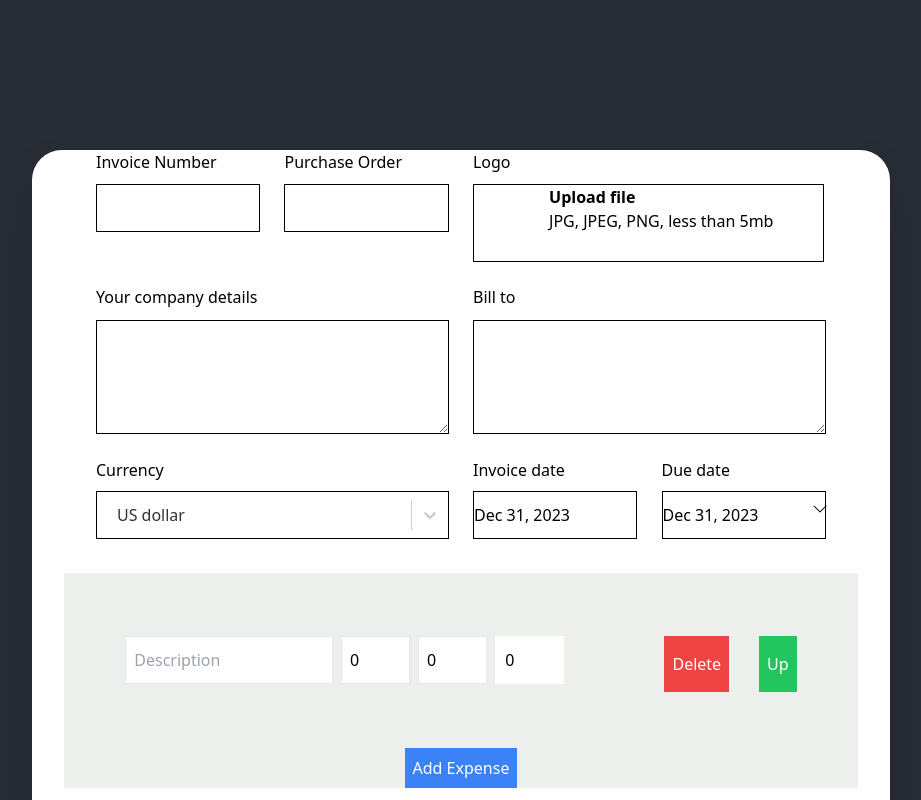
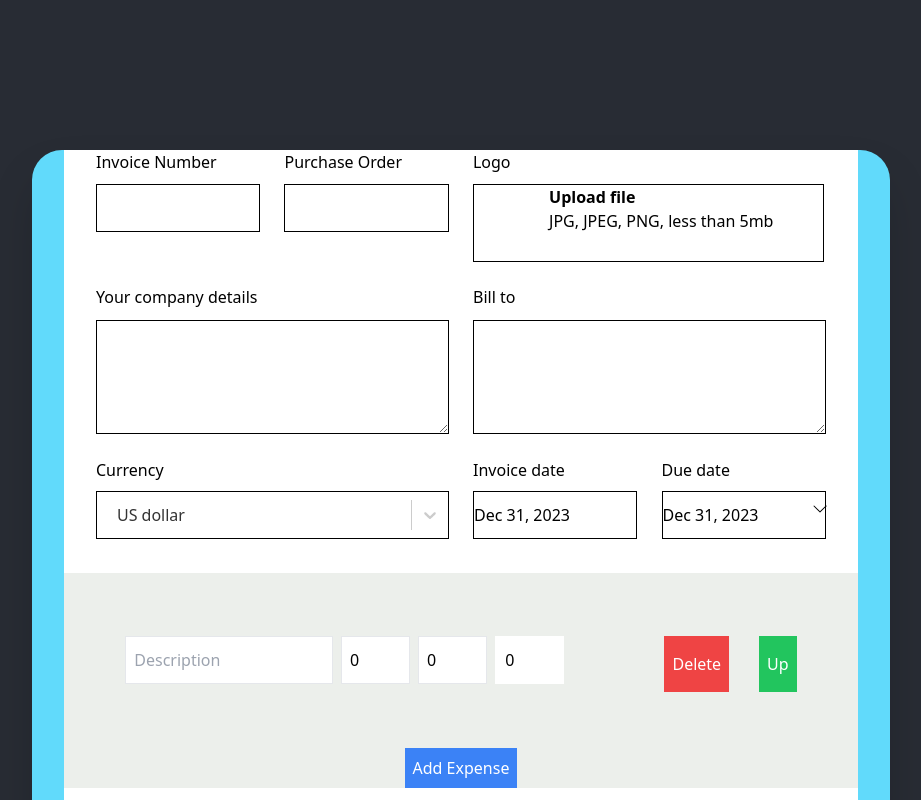
Before and after one commit to RecepCelik1/invoice, a React (Create React App) app: page / in a window 1280 px wide. Shown: the top 800 px of the page, without its empty margins (179-1100 px from the left). Built offline with nearby package versions, Linux system fonts and the light colour scheme; some icons are missing.

Commit message:
Update App.js

```diff
--- a/src/App.js
+++ b/src/App.js
@@ -41,7 +41,7 @@ function App() {
       <div className='flex flex-col items-center bg-[#282c34]'>
         <div className={`relative w-[858px] h-[${h1 + height}] flex flex-col items-center rounded-[30px] shadow-2xl mt-[150px] mb-[200px]`}>
           <div className={`absolute top-0 left-0 w-full h-[${h1 + height}] bg-cover bg-center rounded-[31.5px] bg-[#f97316]`}></div>
-          <div className={`relative w-full h-[${h1 + height}] bg-white rounded-[30px] flex items-center justify-center`}>
+          <div className={`relative w-full h-[${h1 + height}]  rounded-[30px] flex items-center justify-center bg-[#61dafb]`}>
             <div className={`bg-white w-[793.99px] flex flex-col items-center`}>
 
                 <FirstDiv />
```
